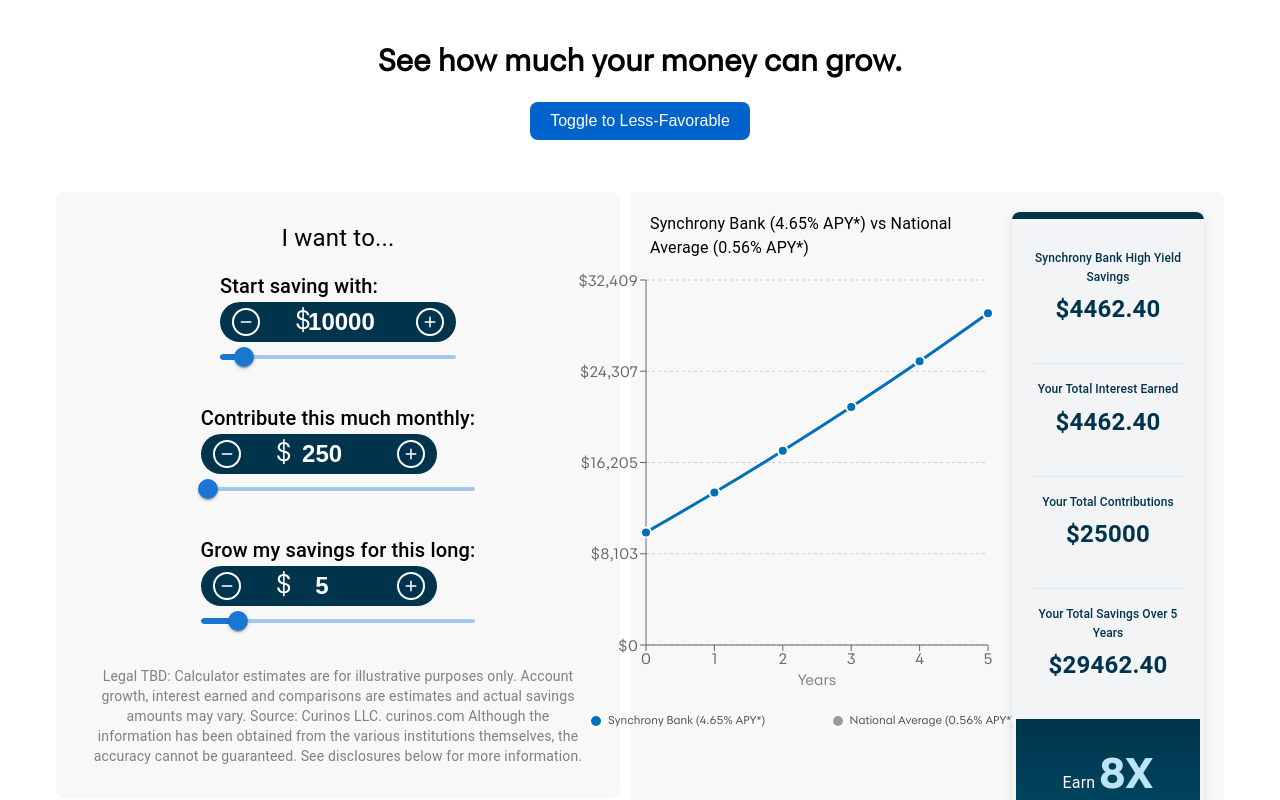
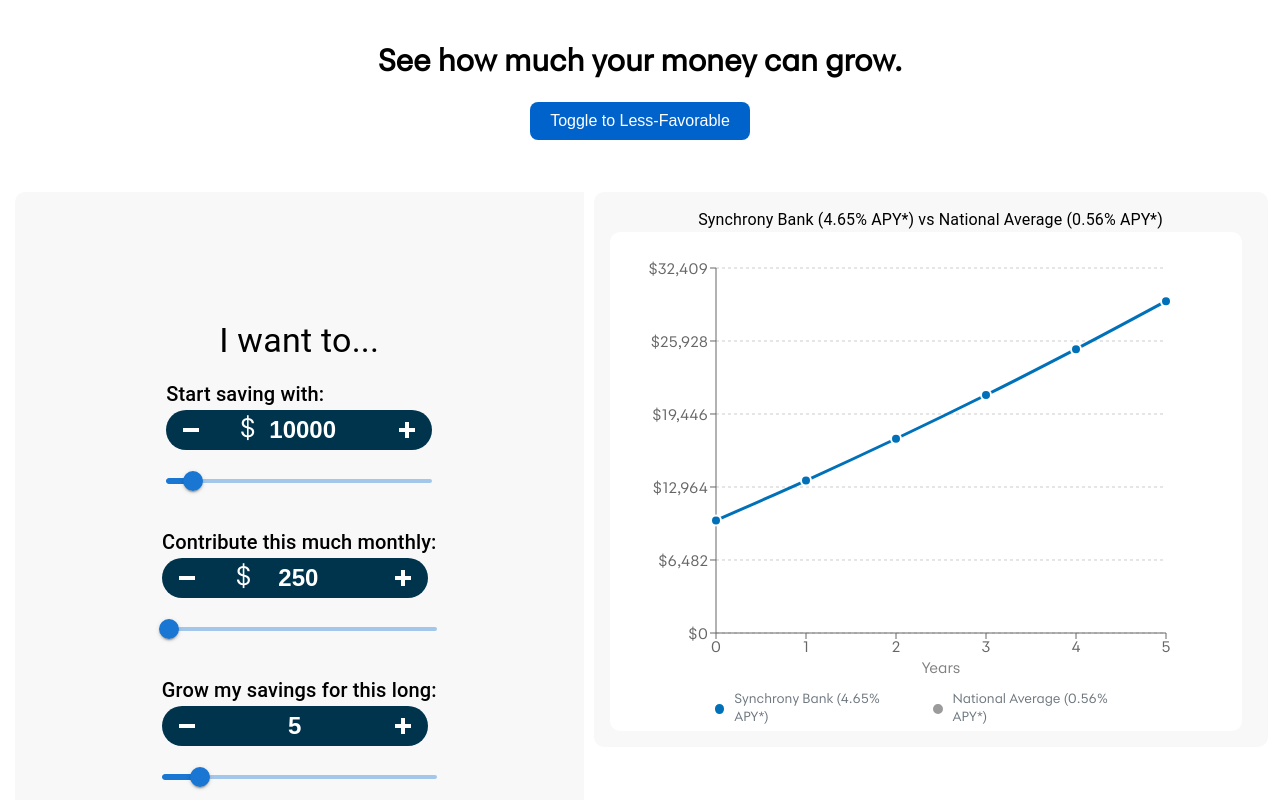
Before and after one commit to crisdb/SynchronySavingsCalculator, a React (Create React App) app: page /hys in a window 1280 px wide. Shown: the top 800 px of the page. Built offline with nearby package versions, Linux system fonts and the light colour scheme.

Commit message:
UI Looking good

```diff
--- a/src/assets/styles/HYSCalculator.css
+++ b/src/assets/styles/HYSCalculator.css
@@ -1,56 +1,130 @@
-/* Container Styling */
+/* Global styles for the HYSCalculator component */
 .section {
+    border-radius: 10px;
     background-color: #F8F8F9;
-    border-radius: 8px;
-    padding: 20px;
+}
+
+/* Left Section Styling */
+.left-section {
+    padding: 16px;
+    max-width: 350px;
+    min-width: 300px;
+    flex: 0 0 25%;
     display: flex;
     flex-direction: column;
     align-items: center;
+    background-color: #F8F8F9;
+    border-radius: 10px 0 0 10px!important;
+    margin-right: -10px; /* Space between left and middle sections */
+}
+/* Combined Container for Chart and Summary */
+.combined-container {
+    flex: 1 1 65% !important;
+    background-color: #F8F8F9 !important;
+    padding: 24px !important;
+    display: flex !important;
+    gap: 20px !important;
+    align-items: flex-start !important;
+    border-radius: 0 10px 10px 0 !important;
+}
+/* Chart Section Styling */
+.chart-container {
+    flex: 1 1 60%;
+    display: flex;
+    flex-direction: column;
+    align-items: center;
+    padding: 16px;
+    background-color: #FFFFFF;
+    border-radius: 10px;
+    margin-right: 10px;
 }
 
-/* Left Column */
-.left-section {
-    flex: 1 1 500px;
-    max-width: 500px;
-    min-width: 300px;
+/* Right Summary Section Styling */
+.right-summary-container {
+    flex: 1 1 40%;
+    display: flex;
+    flex-direction: column;
+    gap: 20px;
+    align-items: flex-start;
+    background-color: transparent;
+    padding: 16px;
 }
 
-/* Right Column (Chart and Summary) */
-.right-section {
-    flex: 1 1 855px;
-    max-width: 855px;
-    min-width: 300px;
+/* Legend Styling */
+.chart-legend {
     display: flex;
-    flex-wrap: wrap;
-    gap: 58px;
+    justify-content: center;
+    align-items: center;
+    gap: 20px;
+    margin-top: 10px;
 }
 
-/* Chart Section */
-.chart-container {
-    flex: 2;
-    min-width: 300px;
+.legend-item {
+    display: flex;
+    align-items: center;
+    font-size: 14px;
+    color: #6c757d;
 }
 
-/* Right Summary */
-.right-summary {
-    flex: 1;
-    background-color: #F3F4F6;
-    border-radius: 8px;
-    padding: 20px;
+.legend-dot {
+    width: 10px;
+    height: 10px;
+    border-radius: 50%;
+    margin-right: 8px;
 }
 
-.right-summary-section {
-    margin-bottom: 20px;
+.synchrony-dot {
+    background-color: #0071b9;
+    border: 2px solid white;
 }
 
-.highlight-text {
-    font-weight: bold;
-    font-size: 24px;
+.national-dot {
+    background-color: #9B9B9B;
+    border: 2px solid white;
 }
 
-.right-summary-button {
-    margin-top: 20px;
-    background-color: #0071b9;
-    color: white;
-    width: 100%;
+/* Increment/Decrement Input Styling */
+.increment-decrement {
+    margin-bottom: 16px;
 }
+
+/* Adjust the input area */
+.input-wrapper {
+    display: flex;
+    align-items: center;
+    justify-content: center;
+    flex: 1;
+    max-width: 120px;
+}
+
+/* Responsive adjustments */
+@media (max-width: 1024px) {
+    .left-section,
+    .chart-container,
+    .right-summary-container,
+    .combined-container {
+        flex: 1 1 100%;
+        margin-right: 0;
+        margin-left: 0;
+        margin-bottom: 20px;
+    }
+
+    .chart-container {
+        height: 400px;
+    }
+}
+
+@media (max-width: 768px) {
+    .left-section {
+        padding: 12px;
+    }
+
+    .chart-container,
+    .right-summary-container {
+        padding: 12px;
+    }
+
+    .combined-container {
+        flex-direction: column;
+    }
+}
--- a/src/assets/styles/IncrementDecrement.css
+++ b/src/assets/styles/IncrementDecrement.css
@@ -6,15 +6,15 @@
     justify-content: space-between;
     background-color: #00344D;
     border-radius: 24px;
-    padding: 3px 8px; /* Reduced vertical padding */
-    width: 220px;
-    min-width: 220px; /* Prevent shrinking below this width */
+    padding: 3px 8px;
+    width: 250px; /* Increased width for larger values */
+    min-width: 250px;
     transition: all 0.2s ease-in-out;
 }
-
+/* Styling for the + and - buttons */
 .increment-decrement .button {
-    width: 28px; /* Reduced width */
-    height: 28px; /* Reduced height */
+    width: 28px;
+    height: 28px;
     flex-shrink: 0;
     color: white;
     border: 2px solid white;
@@ -33,31 +33,43 @@
     color: #00BFFF;
 }
 
+/* Ensuring the SVG icons within the buttons are white */
 .increment-decrement .button .MuiSvgIcon-root {
     font-size: 18px;
+    color: white; /* Ensures icon color is white */
 }
 
+/* White stroke around the icons for better visibility */
+.icon {
+    stroke: #FFFFFF;
+    stroke-width: 2px;
+}
+
+/* Wrapper for input and dollar sign */
 .input-wrapper {
     display: flex;
     align-items: center;
     justify-content: center;
-    flex: 1; /* Takes up remaining space */
-    max-width: 120px; /* Limits combined width of $ and input */
+    flex: 1;
+    max-width: 160px; /* Increased max-width */
 }
 
+/* Styling for the dollar sign */
 .dollar-sign {
-    font-size: 28px; /* Larger font size */
-    color: white; /* White color */
-    margin-right: -10px; /* Space between $ and number */
-    flex-shrink: 0; /* Prevents the dollar sign from shrinking */
-}
-.dollar-sign-single {
-    font-size: 28px; /* Larger font size */
-    color: white; /* White color */
-    margin-right: -5px; /* Space between $ and number */
-    flex-shrink: 0; /* Prevents the dollar sign from shrinking */
+    font-size: 28px;
+    color: white;
+    margin-right: -10px;
+    flex-shrink: 0;
 }
 
+.dollar-sign-single {
+    font-size: 28px;
+    color: white;
+    margin-right: -5px;
+    flex-shrink: 0;
+}
+
+/* Styling for the input field */
 .input-field {
     text-align: center;
     font-size: 24px;
@@ -68,11 +80,11 @@
     outline: none;
     padding: 0;
     margin: 0;
-    flex: 1; /* Allows the input to take available space */
-    max-width: 80px; /* Prevents the input from exceeding this width */
+    width: 100%;
+    max-width: 120px; /* Adjusted to fit larger numbers */
     overflow: hidden;
-    text-overflow: ellipsis; /* Adds ellipsis if text is too long */
-    white-space: nowrap; /* Prevents text from wrapping */
+    text-overflow: ellipsis;
+    white-space: nowrap;
 }
 
 @media (max-width: 1024px) {
@@ -87,16 +99,22 @@
     }
 
     .dollar-sign {
-        font-size: 24px; /* Slightly smaller on small screens */
-        margin-right: 2px; /* Reduce space */
+        font-size: 24px;
+        margin-right: 2px;
     }
 
     .input-field {
         font-size: 20px;
-        max-width: 60px; /* Further reduced for smaller screens */
+        max-width: 60px;
     }
 
     .button .MuiSvgIcon-root {
         font-size: 16px;
     }
 }
+
+/* Styling for the custom dots on the chart */
+.chart-dot {
+    stroke: #FFFFFF;
+    stroke-width: 2px;
+}
--- a/src/components/Chart.jsx
+++ b/src/components/Chart.jsx
@@ -76,24 +76,28 @@
 
   return (
       <div className="chart-container">
-        <ResponsiveContainer width={492} height={445}>
+        <ResponsiveContainer width={600} height={445}>
           <LineChart data={data} margin={{ top: 20, right: 60, left: 30, bottom: 30 }}>
             <CartesianGrid strokeDasharray="3 3" vertical={false} />
 
+            {/* X-Axis for Years */}
             <XAxis
                 dataKey="year"
                 type="number"
                 domain={[0, term]}
-                ticks={Array.from({ length: Math.ceil(term) + 1 }, (_, i) => i)}
+                tickCount={term + 1}
+                interval={0} // Show every year
                 label={{ value: 'Years', position: 'insideBottom', offset: -10 }}
             />
 
+            {/* Y-Axis for Total Savings */}
             <YAxis
                 domain={[0, yAxisMax]}
-                ticks={Array.from({ length: 5 }, (_, i) => Math.ceil((yAxisMax / 4) * i))}
+                ticks={Array.from({ length: term + 1 }, (_, i) => Math.ceil((yAxisMax / term) * i))}
                 tickFormatter={formatDollar}
             />
 
+            {/* Line for Total Savings */}
             <Line
                 type="monotone"
                 dataKey="totalSavings"
@@ -102,10 +106,10 @@
                 dot={renderCustomDot}
             />
 
+            {/* Tooltip */}
             <Tooltip content={customTooltip} />
           </LineChart>
         </ResponsiveContainer>
-
         {/* Legend */}
         <div className="chart-legend">
           <div className="legend-item">
--- a/src/components/HYSCalculator.jsx
+++ b/src/components/HYSCalculator.jsx
@@ -1,7 +1,7 @@
 import React, { useState, useEffect } from 'react';
-import { Grid, Box, Typography, Button, Slider } from '@mui/material';
+import { Box, Typography, Slider } from '@mui/material';
 import IncrementDecrement from './IncrementDecrement';
-import RightSummary from "./RightSummary";
+import RightSummary from './RightSummary';
 import Chart from './Chart';
 import '../assets/styles/HYSCalculator.css';
 
@@ -11,14 +11,10 @@
     const [monthlyContribution, setMonthlyContribution] = useState(250);
     const [term, setTerm] = useState(5);
 
+    //Chart zoom based on mode
     const chartZoom = mode === 'favorable' ? 10 : 5;
 
-    useEffect(() => {
-        const handleResize = () => setIsMobile(window.innerWidth <= 768);
-        window.addEventListener('resize', handleResize);
-        return () => window.removeEventListener('resize', handleResize);
-    }, []);
-
+    // Calculate the savings and interest
     const calculateSavings = () => {
         const monthlyRate = (4.65 / 100) / 12;
         const months = term * 12;
@@ -31,6 +27,9 @@
 
     const { totalSavings, interest } = calculateSavings();
 
+    // Calculate maximum y-axis value with a cap
+    const maxSavingsCap = 2000000; // Cap at $2 million
+    const yAxisMax = Math.min(Math.ceil(totalSavings / 100000) * 100000, maxSavingsCap);
 
     return (
         <Box sx={{ padding: 4, backgroundColor: '#FFFFFF', minHeight: '100vh' }}>
@@ -38,32 +37,25 @@
                 sx={{
                     display: 'flex',
                     flexDirection: { xs: 'column', lg: 'row' },
-                    flexWrap: { xs: 'wrap', lg: 'nowrap' },
                     justifyContent: 'space-between',
                     alignItems: 'flex-start',
-                    gap: '10px',
+                    gap: '20px',
                     maxWidth: '1400px',
                     margin: '0 auto'
                 }}
             >
                 {/* Left Section */}
                 <Box
-                    className="section left-section"
+                    className="left-section"
                     sx={{
-                        flex: '0 0 500px',
-                        maxWidth: '500px',
-                        minWidth: '300px',
+                        padding: 16,
                         backgroundColor: '#F8F8F9',
-                        padding: 4,
-                        borderRadius: 2,
-                        display: 'flex',
-                        flexDirection: 'column',
-                        alignItems: 'center'
+                        borderRadius: '10px 0 0 10px',
+                        flex: '0 0 25%',
+                        maxWidth: '350px'
                     }}
                 >
-                    <Typography variant="h4" sx={{ fontSize: '24px', textAlign: 'center' }}>
-                        I want to...
-                    </Typography>
+                    <Typography variant="h4" sx={{ textAlign: 'center' }}>I want to...</Typography>
                     <Box mt={2}>
                         <Typography variant="h6">Start saving with:</Typography>
                         <IncrementDecrement
@@ -71,7 +63,7 @@
                             step={500}
                             min={0}
                             max={100000}
-                            onChange={(newValue) => setDeposit(newValue)}
+                            onChange={setDeposit}
                         />
                         <Slider
                             value={deposit}
@@ -83,8 +75,7 @@
                         />
                     </Box>
 
-
-                    {/* Contribute this much monthly */}
+                    {/* Monthly Contribution */}
                     <Box mt={3}>
                         <Typography variant="h6">Contribute this much monthly:</Typography>
                         <IncrementDecrement
@@ -92,7 +83,7 @@
                             step={50}
                             min={0}
                             max={10000}
-                            onChange={(newValue) => setMonthlyContribution(newValue)}
+                            onChange={setMonthlyContribution}
                         />
                         <Slider
                             value={monthlyContribution}
@@ -104,7 +95,7 @@
                         />
                     </Box>
 
-                    {/* Grow my savings for this long */}
+                    {/* Term */}
                     <Box mt={3}>
                         <Typography variant="h6">Grow my savings for this long:</Typography>
                         <IncrementDecrement
@@ -112,7 +103,8 @@
                             step={1}
                             min={1}
                             max={30}
-                            onChange={(newValue) => setTerm(newValue)}
+                            onChange={setTerm}
+                            showDollarSign={false}
                         />
                         <Slider
                             value={term}
@@ -123,43 +115,22 @@
                             valueLabelDisplay="auto"
                         />
                     </Box>
-                    <Box mt={3}>
-                        <Typography variant="body2" sx={{ color: 'gray', textAlign: 'center' }}>
-                            Legal TBD: Calculator estimates are for illustrative purposes only. Account growth, interest earned and comparisons are estimates and actual savings amounts may vary. Source: Curinos LLC. curinos.com Although the information has been obtained from the various institutions themselves, the accuracy cannot be guaranteed. See disclosures below for more information.                        </Typography>
-                    </Box>
                 </Box>
 
-                {/* Right Section */}
-                <Box
-                    className="section right-section"
-                    sx={{
-                        flex: '1 1 auto',
-                        display: 'flex',
-                        flexDirection: { xs: 'column', lg: 'row' },
-                        gap: '58px',
-                        alignItems: 'flex-start',
-                        minWidth: '300px'
-                    }}
-                >
-                    <Box className="chart-container" sx={{ flex: 2 }}>
-                        <Typography>Synchrony Bank (4.65% APY*) vs National Average (0.56% APY*)</Typography>
-                        <Chart
-                            term={term}
-                            deposit={deposit}
-                            monthlyContribution={monthlyContribution}
-                            zoom={chartZoom}
-                        />                    </Box>
-                    <RightSummary
-                        interest={interest}
-                        totalContributions={deposit + monthlyContribution * (term * 12)}
-                        totalSavings={totalSavings}
+                {/* Middle Section with Chart */}
+                <Box className="chart-container" sx={{ flex: '1 1 65%', backgroundColor: '#F8F8F9' }}>
+                    <Typography sx={{ textAlign: 'center' }}>Synchrony Bank (4.65% APY*) vs National Average (0.56% APY*)</Typography>
+                    <Chart
+                        term={term}
+                        deposit={deposit}
+                        monthlyContribution={monthlyContribution}
+                        yAxisMax={yAxisMax}
+                        zoom={chartZoom}
                     />
                 </Box>
             </Box>
         </Box>
     );
-
-
 };
 
 export default HYSCalculator;
--- a/src/components/IncrementDecrement.jsx
+++ b/src/components/IncrementDecrement.jsx
@@ -4,47 +4,42 @@
 import RemoveIcon from '@mui/icons-material/Remove';
 import '../assets/styles/IncrementDecrement.css';
 
+
 const IncrementDecrement = ({
-                                value = 0,
+                                value,
                                 step = 1,
                                 min = 0,
-                                max = 1000,
+                                max = 100,
                                 onChange,
                                 size = 'large',
+                                showDollarSign = true,
                             }) => {
     const handleIncrement = () => {
         const newValue = Math.min(value + step, max);
-        onChange && onChange(newValue);
+        onChange(newValue);
     };
 
     const handleDecrement = () => {
         const newValue = Math.max(value - step, min);
-        onChange && onChange(newValue);
+        onChange(newValue);
     };
 
     const handleChange = (e) => {
-        const inputValue = e.target.value.replace(/\D/g, ''); // Remove non-digit characters
-        if (/^\d*$/.test(inputValue)) {
-            const numericValue = parseInt(inputValue || 0, 10);
-            const clampedValue = Math.max(min, Math.min(numericValue, max));
-            onChange && onChange(clampedValue);
+        const inputValue = e.target.value.replace(/\D/g, '');
+        const numericValue = parseInt(inputValue || 0, 10);
+        if (numericValue <= max && numericValue >= min) {
+            onChange(numericValue);
         }
     };
 
     return (
         <Box className={`increment-decrement ${size}`}>
-            <IconButton
-                onClick={handleDecrement}
-                className="button"
-                aria-label="decrement"
-                size="small"
-                tabIndex="0"
-            >
-                <RemoveIcon />
+            <IconButton onClick={handleDecrement} aria-label="decrement" size="small" className="icon-button">
+                <RemoveIcon className="icon" />
             </IconButton>
 
             <div className="input-wrapper">
-                <span className="dollar-sign">$</span>
+                {showDollarSign ? <span className="dollar-sign">$</span> : null}
                 <input
                     type="text"
                     value={value}
@@ -54,14 +49,8 @@
                 />
             </div>
 
-            <IconButton
-                onClick={handleIncrement}
-                className="button"
-                aria-label="increment"
-                size="small"
-                tabIndex="0"
-            >
-                <AddIcon />
+            <IconButton onClick={handleIncrement} aria-label="increment" size="small" className="icon-button">
+                <AddIcon className="icon" />
             </IconButton>
         </Box>
     );
```
